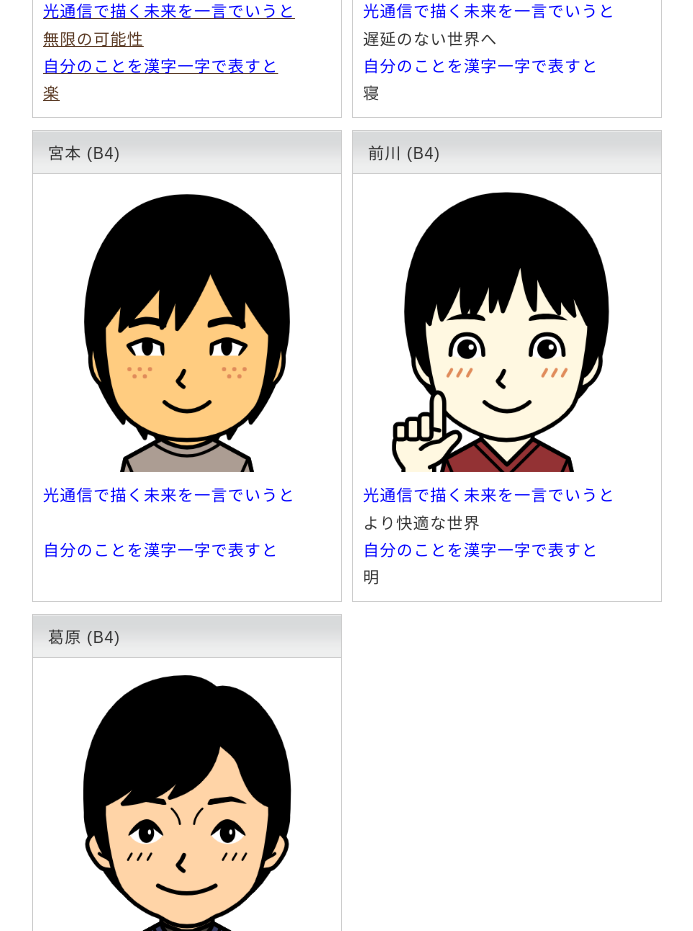
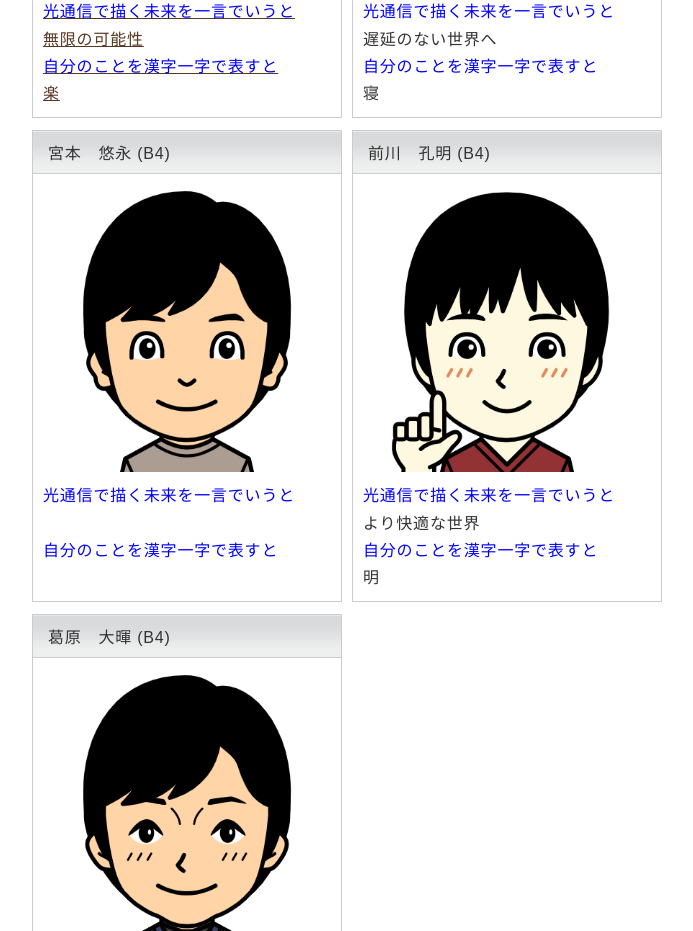
Before and after one commit to kodama-lab/hp, a plain HTML site: page member.html in a window 1280 px wide. Shown: the part 2914-3845 px from the top of the page, without its empty margins (414-1107 px from the left). Drawn offline with Linux system fonts and the light colour scheme.

Commit message:
Update member.html

```diff
--- a/member.html
+++ b/member.html
@@ -193,17 +193,17 @@
 <td class="t00">
   <table class="t01">
   <tr>
-   <td class="head">宮本 (B4)</td>
+   <td class="head">宮本　悠永 (B4)</td>
   </tr>
   <tr>
-    <td class="t01"><img class="picture" src="HP要写真仮置き場/桑原.png" alt="photo"><font color="blue">光通信で描く未来を一言でいうと</font><br><br><font color="blue">自分のことを漢字一字で表すと</font><br><br class="clear"></td>
+    <td class="t01"><img class="picture" src="HP要写真仮置き場/宮本.png" alt="photo"><font color="blue">光通信で描く未来を一言でいうと</font><br><br><font color="blue">自分のことを漢字一字で表すと</font><br><br class="clear"></td>
   </tr>
   </table>
 </td>
   <td class="t00">
   <table class="t01">
   <tr>
-   <td class="head">前川 (B4)</td>
+   <td class="head">前川　孔明 (B4)</td>
   </tr>
   <tr>
     <td class="t01"><img class="picture" src="HP要写真仮置き場/前川.png" alt="photo"><font color="blue">光通信で描く未来を一言でいうと</font><br>より快適な世界<br><font color="blue">自分のことを漢字一字で表すと</font><br>明<br class="clear"></td>
@@ -219,7 +219,7 @@
   <td class="t00">
   <table class="t01">
   <tr>
-   <td class="head">葛原 (B4)</td>
+   <td class="head">葛原　大暉 (B4)</td>
   </tr>
   <tr>
     <td class="t01"><img class="picture" src="HP要写真仮置き場/葛原.png" alt="photo"><font color="blue">光通信で描く未来を一言でいうと</font><br>通信の進化<br><font color="blue">自分のことを漢字一字で表すと</font><br>緩<br class="clear"></td>
```
